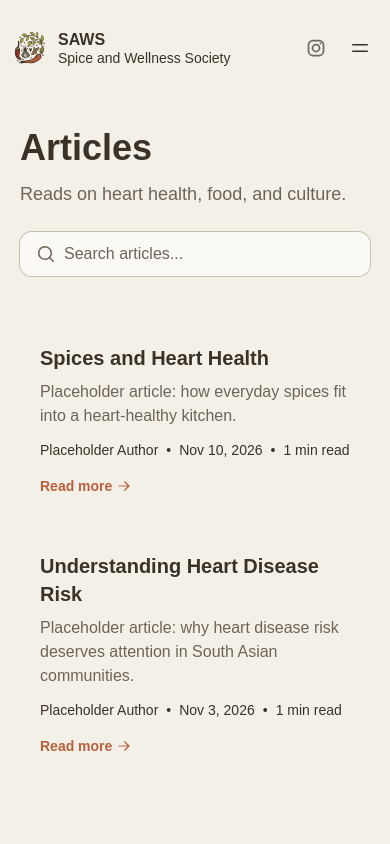
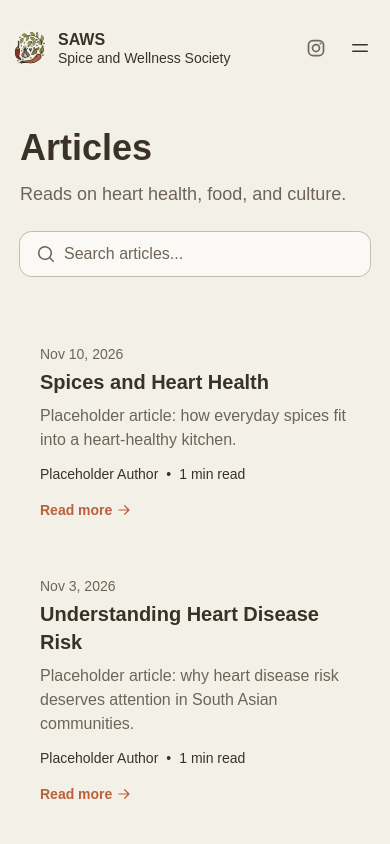
Before and after one commit to SpiceAndWellnessSociety/website, a Next.js app: page /articles in a window 390 px wide. Shown: the top 844 px of the page. Built offline with nearby package versions, Linux system fonts and the light colour scheme.

Commit message:
feat: keyboard focus styles and date above title on mobile

```diff
--- a/app/articles/page.tsx
+++ b/app/articles/page.tsx
@@ -28,26 +28,30 @@ export default async function Page() {
     return (
       <li key={article.slug}>
         {/* the whole row is the link so the date and rail hover states click through too */}
-        <Link href={`/articles/${article.slug}`} className="group flex">
+        <Link href={`/articles/${article.slug}`} className="group flex outline-none">
           <time
             dateTime={article.date}
-            className="hidden md:block w-32 shrink-0 pt-7 pr-6 text-right text-sm text-ccgarlic-light group-hover:text-ccdark-tone transition-colors"
+            className="hidden md:block w-32 shrink-0 pt-7 pr-6 text-right text-sm text-ccgarlic-light group-hover:text-ccdark-tone group-focus-visible:text-ccdark-tone transition-colors"
           >
             {date}
           </time>
           {/* timeline rail with a dot per article */}
           <div className="hidden sm:block relative w-px shrink-0 bg-ccgarlic-dark">
-            <span className="absolute top-8 -left-1.5 size-3 rounded-full bg-ccivory ring-2 ring-ccgarlic-dark group-hover:bg-ccspice group-hover:ring-ccspice transition-colors" />
+            <span className="absolute top-8 -left-1.5 size-3 rounded-full bg-ccivory ring-2 ring-ccgarlic-dark group-hover:bg-ccspice group-hover:ring-ccspice group-focus-visible:bg-ccspice group-focus-visible:ring-ccspice transition-colors" />
           </div>
-          <div className="flex-1 my-2 sm:ml-6 p-5 rounded-md ring-1 ring-transparent group-hover:bg-white/60 group-hover:ring-ccgarlic-dark transition">
-            <h2 className="text-xl md:text-2xl font-bold group-hover:text-ccspice transition-colors">
+          <div className="flex-1 my-2 sm:ml-6 p-5 rounded-md ring-1 ring-transparent group-hover:bg-white/60 group-hover:ring-ccgarlic-dark group-focus-visible:bg-white/60 group-focus-visible:ring-2 group-focus-visible:ring-ccspice transition">
+            <time
+              dateTime={article.date}
+              className="md:hidden block mb-1 text-sm text-ccgarlic-light"
+            >
+              {date}
+            </time>
+            <h2 className="text-xl md:text-2xl font-bold group-hover:text-ccspice group-focus-visible:text-ccspice transition-colors">
               {article.title}
             </h2>
             <p className="mt-2 text-ccgarlic-light">{article.blurb}</p>
             <p className="mt-3 flex flex-wrap items-center gap-x-2 text-sm">
               <span>{article.author}</span>
-              <span className="md:hidden" aria-hidden="true">•</span>
-              <span className="md:hidden">{date}</span>
               <span aria-hidden="true">•</span>
               <span>{article.readTime} min read</span>
             </p>
```
